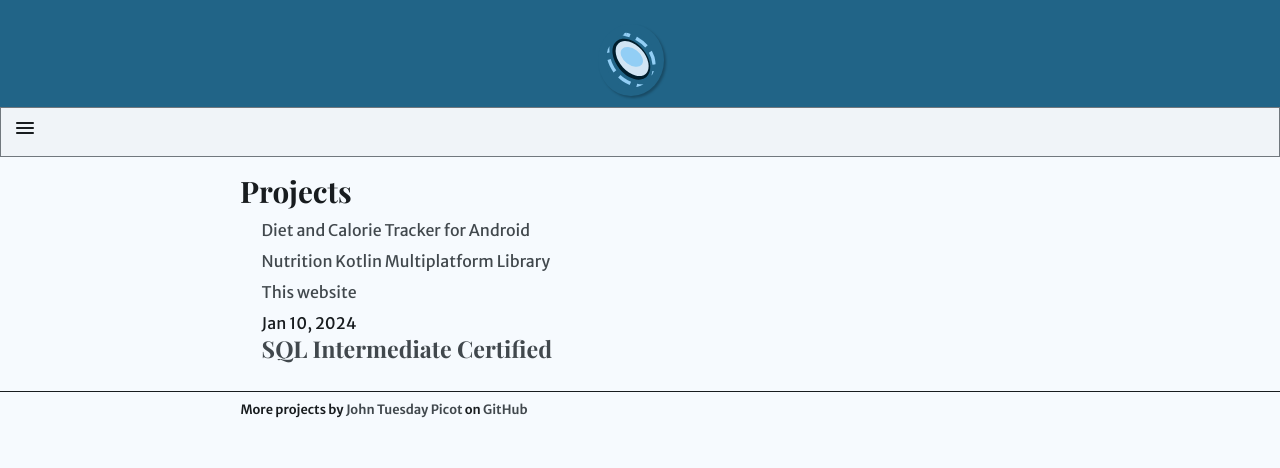
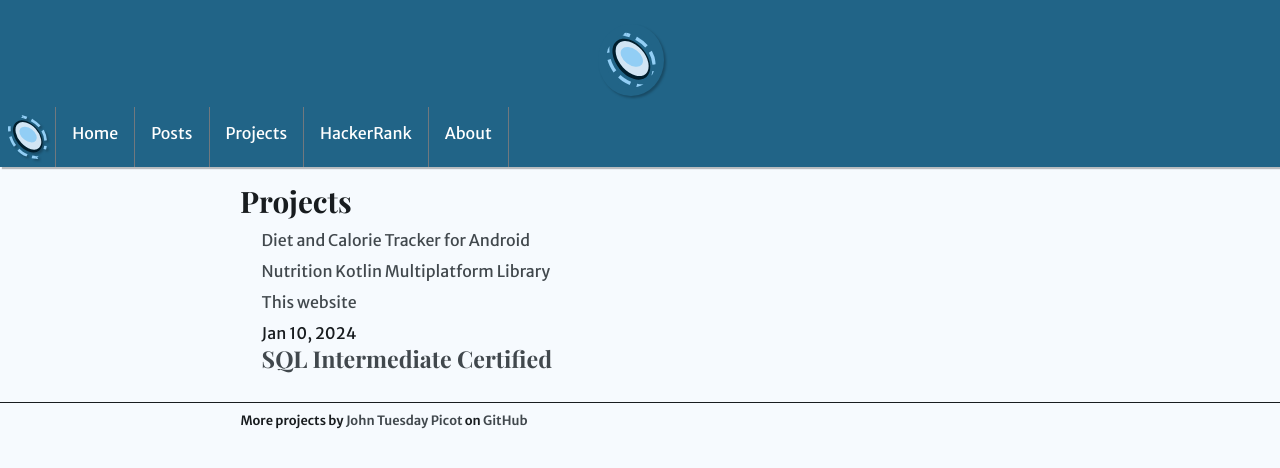
Before and after one commit to John-Tuesday/John-Tuesday.github.io, a Jekyll site: the page built from index.md, in a window 1280 px wide. Shown: the top 468 px of the page. Built offline with Jekyll 4.4.1, drawn with Linux system fonts in a browser that asks for light colours; some web fonts are replaced.

Commit message:
Remake nav-bar using flexbox

```diff
--- a/_includes/nav-bar.html
+++ b/_includes/nav-bar.html
@@ -1,3 +1,4 @@
+<!--
 <div class="hamburger-menu">
     <input type="checkbox" name="ham-box" id="ham-box" class="menu-toggle">
     <label for="ham-box" class="menu-label">
@@ -23,3 +24,13 @@
         </nav>
     </div>
 </div>
+ -->
+
+<div class="top-menu-bar">
+    <img src="/assets/svg/logo-trimmed-light.svg" alt="logo" class="favlogo">
+    <nav class="nav-menu-bar">
+        {% for p in site.data.nav -%}
+        <div class="nav-item"><a href="{{ p.link }}" class="{% if page.url contains p.link %}current-nav{% else %}other-nav{% endif %}">{{ p.name }}</a></div>
+        {%- endfor %}
+    </nav>
+</div>
--- a/_layouts/base.html
+++ b/_layouts/base.html
@@ -15,6 +15,7 @@
   </head>
 
   <body>
+    {%- include nav-bar.html -%}
 
     {{ content }}
 
--- /dev/null
+++ b/_sass/nav-bar.scss
@@ -0,0 +1,70 @@
+@use "sass:color";
+@use "theme/font";
+@use "theme/m3-color" as c;
+@use "common/util";
+
+.top-menu-bar {
+    position: sticky;
+    top: 0;
+    z-index: util.$topbar-z;
+    display: flex;
+    flex-direction: row;
+    max-width: 100%;
+    background-color: c.$primary;
+    @include util.box-shadow-small();
+}
+
+.favlogo {
+    display: inline-block;
+    max-height: 100%;
+    max-width: 100%;
+    padding: 8px;
+    object-fit: contain;
+    @include util.filter-shadow-small();
+}
+
+.nav-menu-bar {
+    display: flex;
+    flex-direction: row;
+}
+
+.nav-item {
+    border-inline: {
+        color: c.$outline;
+        width: util.$outline-width;
+        start-style: solid;
+    };
+
+    &:last-child {
+        border-inline: {
+            end-style: solid;
+        };
+    }
+
+
+    a {
+        display: inline-block;
+        padding: 16px;
+        width: 100%;
+        height: 100%;
+        min-width: util.$min-interact-width;
+        min-height: util.$min-interact-height;
+
+        color: c.$on-primary;
+    }
+
+    a:not(.current-nav):hover {
+        text-decoration: none;
+        background-color: c.$scrim-10;
+    }
+
+    a.current-nav {
+        color: c.$on-tertiary;
+        background-color: c.$tertiary;
+    }
+
+    a.current-nav:hover {
+        text-decoration: none;
+        background-color: color.mix(c.$tertiary, c.$scrim-10, 75%);
+    }
+}
--- a/assets/css/default.scss
+++ b/assets/css/default.scss
@@ -16,6 +16,7 @@
 @use "screen";
 @use "theme/m3-icon";
 @use "common/dropdown";
+@use "nav-bar";
 @use "about";
 @use "topbar";
 @use "img-link";
```
Also changed, not shown: assets/css/nav-bar.scss (deleted, +0 -115 lines).
